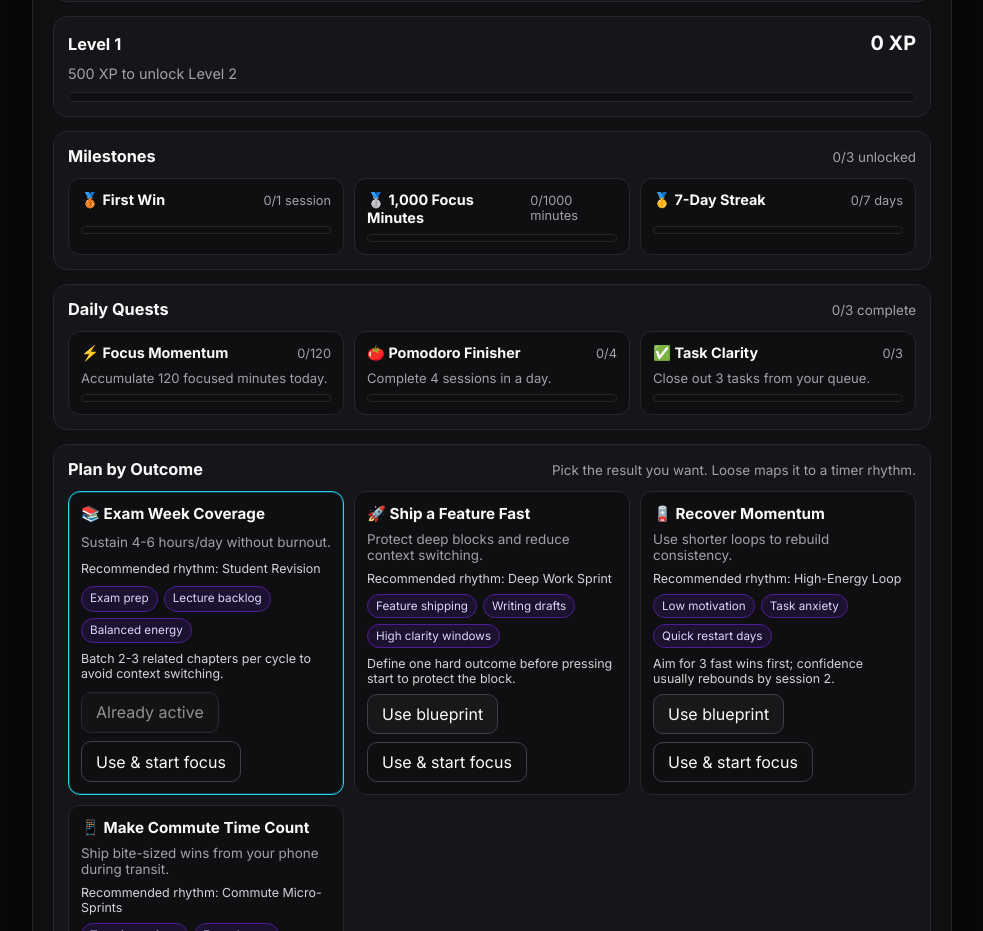
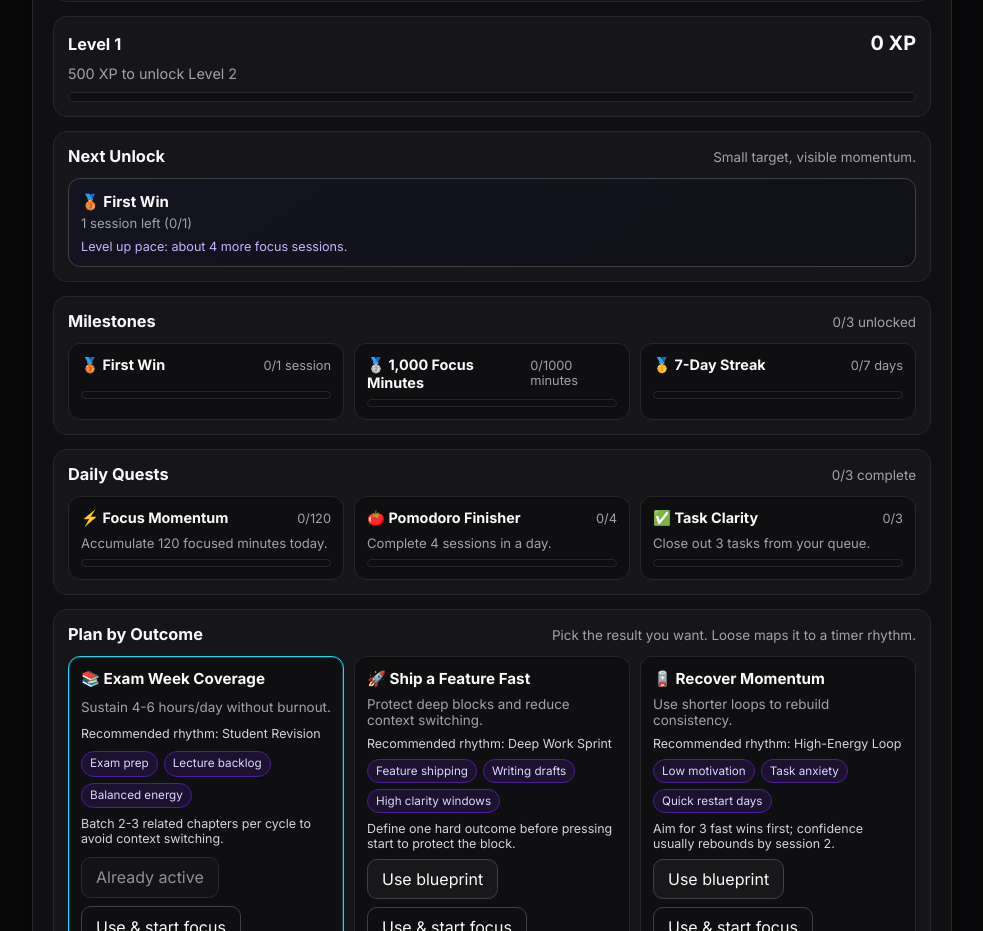
Before and after one commit to dhyoprd/pomodoro-glass, a Next.js app: page / in a window 1280 px wide. Shown: the part 2120-3051 px from the top of the page, without its empty margins (148-1131 px from the left). Built offline with nearby package versions, Linux system fonts and the light colour scheme.

Commit message:
feat: add next milestone spotlight for focus momentum

```diff
--- a/src/app/globals.css
+++ b/src/app/globals.css
@@ -521,6 +521,42 @@ button.ghost { background: transparent; }
   background: linear-gradient(90deg, #f5d0fe, #c4b5fd);
 }
 
+.next-milestone,
+.achievements,
+.quests {
+  display: grid;
+  gap: 12px;
+}
+
+.milestone-card {
+  background: linear-gradient(145deg, #141420 0%, #101018 100%);
+  border: 1px solid #3f3f46;
+  border-radius: 12px;
+  padding: 12px;
+  display: grid;
+  gap: 8px;
+}
+
+.milestone-card strong {
+  font-size: 0.94rem;
+}
+
+.milestone-card p {
+  margin: 4px 0 0;
+  color: var(--muted);
+  font-size: 0.82rem;
+}
+
+.milestone-card small {
+  color: #c4b5fd;
+  font-size: 0.79rem;
+}
+
+.milestone-card.complete {
+  border-color: #4ade80;
+  box-shadow: inset 0 0 0 1px rgba(74, 222, 128, 0.3);
+}
+
 .achievements,
 .quests {
   display: grid;
--- a/src/application/GamificationEngine.ts
+++ b/src/application/GamificationEngine.ts
@@ -100,6 +100,33 @@ export function buildDailyQuestProgress(state: AppState) {
   });
 }
 
+export function buildNextMilestone(state: AppState) {
+  const pendingAchievements = ACHIEVEMENTS
+    .map((achievement) => {
+      const progressValue = achievement.getProgress(state);
+      const remaining = Math.max(achievement.target - progressValue, 0);
+
+      return {
+        ...achievement,
+        progressValue,
+        remaining,
+      };
+    })
+    .filter((achievement) => achievement.remaining > 0)
+    .sort((a, b) => a.remaining - b.remaining);
+
+  const nextAchievement = pendingAchievements[0] ?? null;
+  const sessionsUntilLevelUp = Math.max(
+    Math.ceil(buildGamificationProgress(state).xpToNextLevel / (XP_PER_SESSION + state.settings.focus * XP_PER_FOCUS_MINUTE)),
+    1,
+  );
+
+  return {
+    nextAchievement,
+    sessionsUntilLevelUp,
+  };
+}
+
 export function buildFocusHealthScore(state: AppState) {
   const weeklySessions = state.analytics.week.reduce((sum, day) => sum + day.sessions, 0);
   const activeDays = state.analytics.week.filter((day) => day.sessions > 0).length;
--- a/src/ui/PomodoroApp.tsx
+++ b/src/ui/PomodoroApp.tsx
@@ -16,6 +16,7 @@ import {
   buildDailyQuestProgress,
   buildFocusHealthScore,
   buildGamificationProgress,
+  buildNextMilestone,
 } from '@/application/GamificationEngine';
 
 export function PomodoroApp() {
@@ -62,6 +63,7 @@ export function PomodoroApp() {
   );
 
   const gamification = useMemo(() => buildGamificationProgress(state), [state]);
+  const nextMilestone = useMemo(() => buildNextMilestone(state), [state]);
 
   const sessionPulse = useMemo(() => {
     const completedInCycle = state.stats.completed % state.settings.longBreakInterval;
@@ -442,6 +444,31 @@ export function PomodoroApp() {
           </div>
         </section>
 
+      <section className="next-milestone" aria-label="Next milestone">
+          <div className="quests-head">
+            <h2>Next Unlock</h2>
+            <span>Small target, visible momentum.</span>
+          </div>
+          {nextMilestone.nextAchievement ? (
+            <article className="milestone-card">
+              <div>
+                <strong>
+                  {nextMilestone.nextAchievement.icon} {nextMilestone.nextAchievement.title}
+                </strong>
+                <p>
+                  {nextMilestone.nextAchievement.remaining} {nextMilestone.nextAchievement.unit} left ({nextMilestone.nextAchievement.progressValue}/{nextMilestone.nextAchievement.target})
+                </p>
+              </div>
+              <small>Level up pace: about {nextMilestone.sessionsUntilLevelUp} more focus session{nextMilestone.sessionsUntilLevelUp === 1 ? '' : 's'}.</small>
+            </article>
+          ) : (
+            <article className="milestone-card complete">
+              <strong>🏆 All current milestones unlocked</strong>
+              <p>More milestones coming in the next release.</p>
+            </article>
+          )}
+        </section>
+
       <section className="achievements" aria-label="Milestones">
           <div className="quests-head">
             <h2>Milestones</h2>
```
